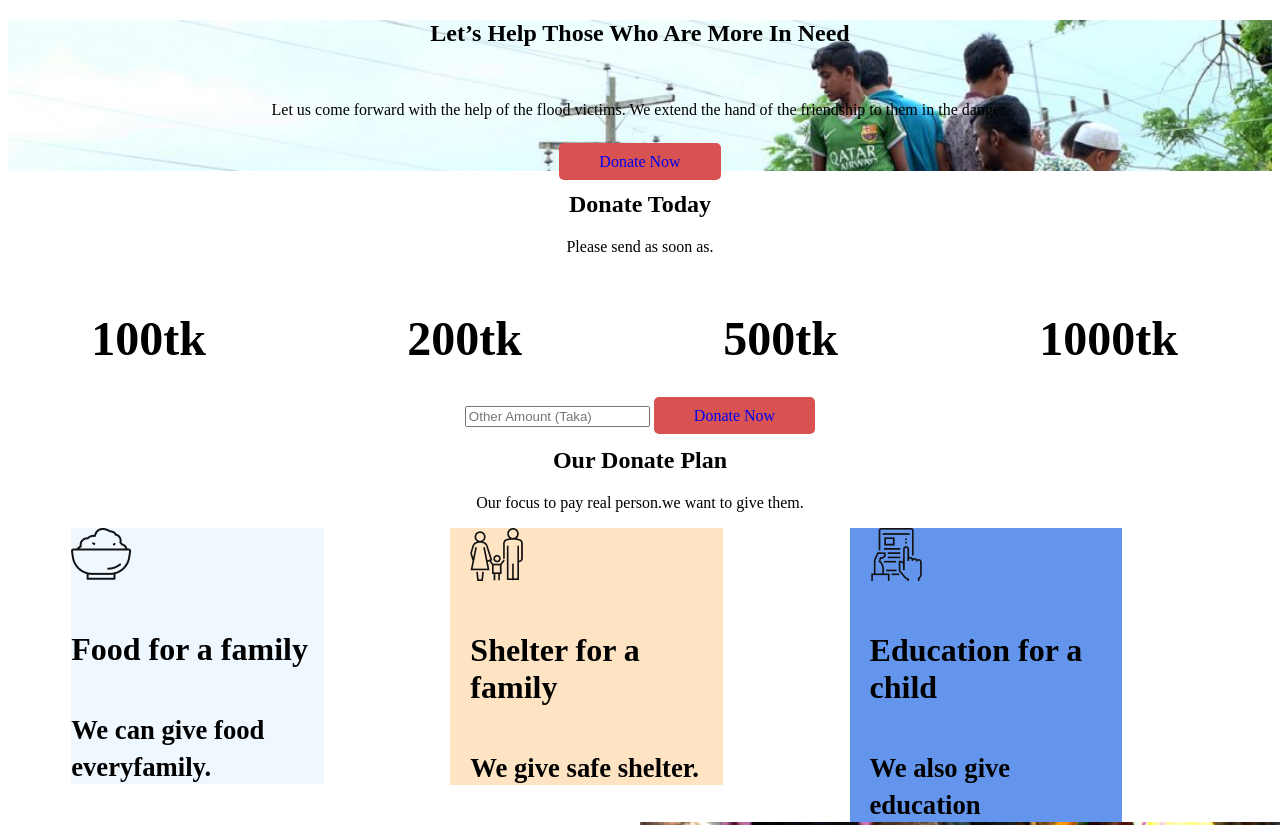
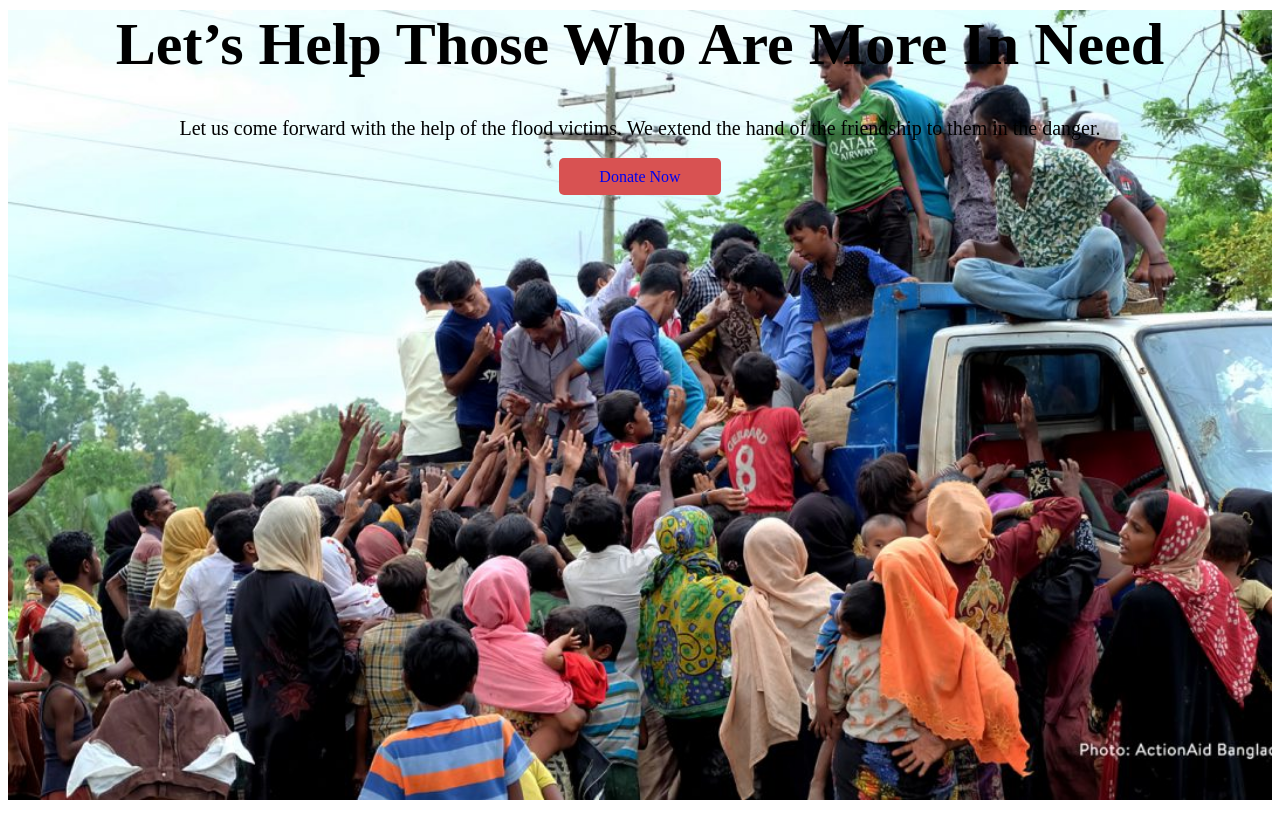
Before and after one commit to shahadot99999/donate-today, a plain HTML site: page index.html in a window 1280 px wide. Shown: the top 825 px of the page. Drawn offline with Linux system fonts and the light colour scheme.

Commit message:
1st step

```diff
--- a/index.html
+++ b/index.html
@@ -13,14 +13,12 @@
 <body>
     <section class="imgage">
         <div class="write-style">
-            <h1>Let’s Help Those Who Are
+            <h1 class="tittle">Let’s Help Those Who Are
                 More In Need</h1> <br>
-            <p>Let us come forward with the help of the flood victims. We extend the hand of the friendship to them in
+            <p class="text">Let us come forward with the help of the flood victims. We extend the hand of the friendship
+                to them in
                 the danger.</p><br>
             <a class="donate-now" target="_blank" href="https://erecruitment.bb.org.bd/">Donate Now</a>
-        </div>
-        <div>
-
         </div>
     </section>
 
@@ -147,17 +145,17 @@
             </div>
         </div>
     </section>
-    <section>
+    <section class="get-update">
         <div>
             <h1>Get My Updates</h1>
             <p>we can give more information.</p>
         </div>
-
         <div class="email-subscription">
             <input type="text" placeholder="Email address" name="mail" required>
             <input type="submit" value="Subscribe">
         </div>
     </section>
+
 
     <footer class="footer-background">
         <h1 class="text-type">Be Respect</h1>
--- a/style.css
+++ b/style.css
@@ -1,18 +1,32 @@
+.imgage {
+    background-image: url(images/donation2.jpg);
+    background-repeat: no-repeat;
+    background-size: 100%;
+    height: 100vh;
+}
+
+.write-style {
+    text-align: center;
+
+
+}
+
+.tittle {
+    font-size: 60px;
+    font-weight: bold;
+    margin: 10px;
+}
+
+.text {
+    font-size: 20px;
+    margin: 10px;
+}
+
 .donate-now {
     text-decoration: none;
     background-color: #d85252;
     padding: 10px 40px;
     border-radius: 5px;
-}
-
-.imgage {
-    background-image: url(images/donation2.jpg);
-    background-repeat: no-repeat;
-    background-size: 100%;
-}
-
-.write-style {
-    text-align: center;
 }
 
 .dinate-today {
@@ -30,7 +44,8 @@
 
 .box-border {
 
-    width: 30%;
+    width: 10%;
+    text-size-adjust: 20%;
     margin-left: 5%;
     margin-right: 5%;
     padding-left: 20px;
@@ -103,12 +118,20 @@
     text-emphasis-position: right;
 }
 
+.get-update {
+
+    text-align: center;
+    background-color: antiquewhite;
+}
+
 .email-subscription {
+    display: flex;
     position: absolute;
+    padding: 5px;
     background-color: bisque;
-    height: 20px;
-    width: 50px;
+
     text-align: center;
+    margin-left: -5%;
 }
 
 .footer-background {
```
